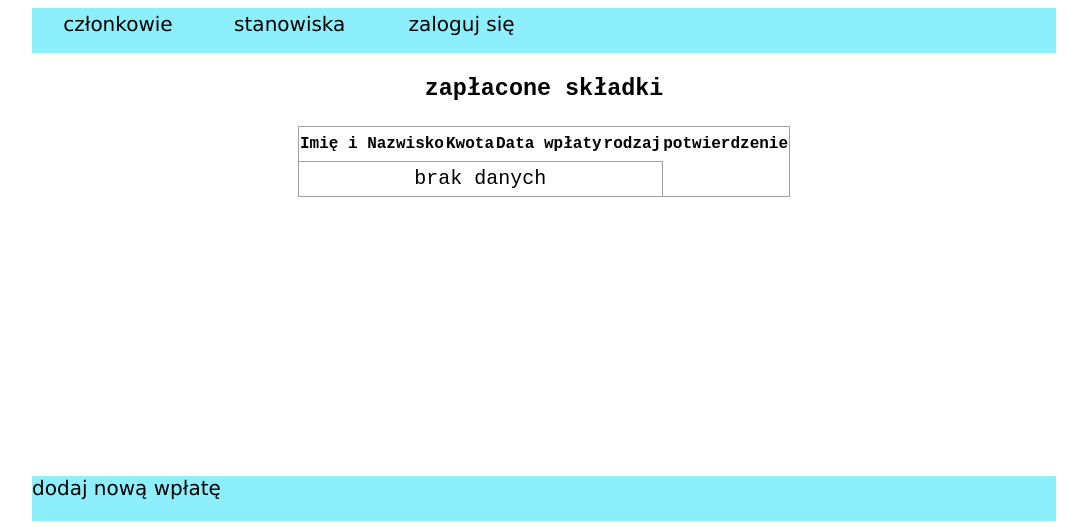
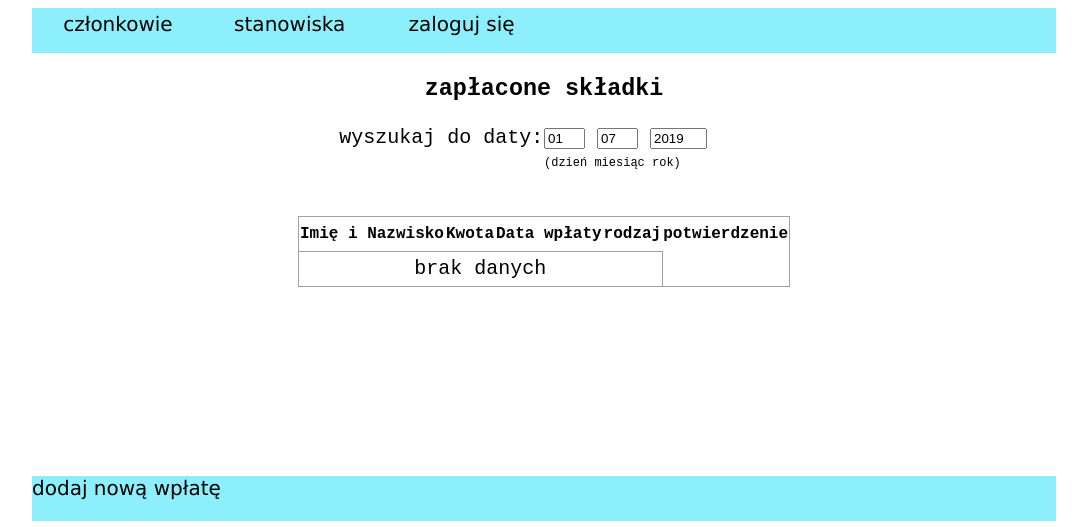
Before and after one commit to MateuszBielski/aptekarze, a Symfony app: template templates/contribution/index.html.twig in a window 1280 px wide. Shown: the top 527 px of the page, without its empty margins (96-1183 px from the left). Run offline with Twig, Linux system fonts and the light colour scheme; the template is opened without the code that fills it, so the values that code supplies are empty; some libraries are stand-ins or nearby versions.

Commit message:
finding contribution by date

```diff
--- /dev/null
+++ b/public/css/styl_contribution.css
@@ -0,0 +1,22 @@
+.row_wyszukaj
+{
+    width: 100%;
+    height: 30px;
+}
+.col_wyszukaj
+{
+    width: 50%;
+    height: 30px;
+    float: left;
+}
+#div_wyszukaj2
+{
+    margin-left: auto;
+    margin-right: auto;
+    width: 40%;
+    height: 90px;
+}
+#nawias_d_m_r
+{
+    font-size: 12px;
+}
--- /dev/null
+++ b/public/js/findContribution.js
@@ -0,0 +1,30 @@
+jQuery(document).ready(function() {
+    // console.log('tekst');
+    var inputDay = $('#input-find-bydate_day');
+    var inputMonth = $('#input-find-bydate_month');
+    var inputYear = $('#input-find-bydate_year');
+
+    // inputDay.on('input',function(){
+    $(".input-find-date").on('input',function(){
+        //var tekst = inputDay.val();
+        $.ajax({
+                // url: "/muo/ajax",
+                url: "/contribution/indexAjax",
+                type: "GET",
+                data: {
+                    day: inputDay.val(),
+                    month: inputMonth.val(),
+                    year: inputYear.val()
+                },
+                success: function (msg) {
+                    $('#contribution_list').html(msg);
+                     //var users_list = $("#users_list");
+                     //users_list.replaceWith(response.find('#users_list'));
+                }
+                ,error: function (err) {
+                    $("#contribution_list").text(err.Message);
+                }
+        });
+    });
+
+});
--- a/templates/contribution/index.html.twig
+++ b/templates/contribution/index.html.twig
@@ -2,47 +2,38 @@
 
 {% block title %}zapłacone składki{% endblock %}
 
+{% block stylesheets %}
+    {{ parent() }}
+    <link href="{{ asset('css/styl_contribution.css') }}" rel="stylesheet"/>
+{% endblock %}
+
+{% block scripts %}
+            <script type="text/javascript" src="../../js/jquery-2.1.3.min.js"></script>
+            <script type="text/javascript" src="../../js/jquery-ui.js"></script>
+            <script type="text/javascript" src="../../js/findContribution.js"></script>
+{% endblock %}
+
 {% block body %}
     <h3>zapłacone składki</h3>
+    <div id="div_wyszukaj2">
+        <div class="row_wyszukaj">
+            <div class="col_wyszukaj">wyszukaj do daty: </div>
+            <div class="col_wyszukaj">
+                <input id="input-find-bydate_day" class="input-find-date" type="tekst" value="{{ dateNow|date('d') }}" size="2">
+                <input id="input-find-bydate_month" class="input-find-date" type="tekst" value="{{ dateNow|date('m') }}" size="2">
+                <input id="input-find-bydate_year" class="input-find-date" type="tekst" value="{{ dateNow|date('Y') }}" size="4"></div>
+            </div>
+        <div class="row_wyszukaj">
+            <div class="col_wyszukaj"> </div>
+            <div id="nawias_d_m_r" class="col_wyszukaj" >(dzień miesiąc rok)</div>
+        </div>
 
-    <table class="table">
-        <thead>
-            <tr>
-                {# <th>Id</th> #}
-                <th>Imię i Nazwisko</th>
-                <th>Kwota</th>
-                <th>Data wpłaty</th>
-                <th>rodzaj</th>
-                <th>potwierdzenie</th>
-                {# <th>actions</th> #}
-            </tr>
-        </thead>
-        <tbody>
-        {% for contribution in contributions %}
-            <tr>
-                {# <td>{{ contribution.id }}</td> #}
-                {% set mu = contribution.myUser %}
-                <td>{{ mu.firstName }} {{ mu.surname }}</td>
-                <td>{{ contribution.value }}</td>
-                <td>{{ contribution.paymentDate ? contribution.paymentDate|date('d.m.Y') : '' }}</td>
-                <td class="td_mniejsze">{{ contribution.getType() }}</td>
-                <td class="td_mniejsze">
-                    <a href="{{ path('contribution_print', {'id': contribution.id}) }}">
-                        {{ contribution.getOrCreateConfirmation() }}
-                    </a>
-                </td>
-                {# <td>
-                    <a href="{{ path('contribution_show', {'id': contribution.id}) }}">show</a>
-                    <a href="{{ path('contribution_edit', {'id': contribution.id}) }}">edit</a>
-                </td> #}
-            </tr>
-        {% else %}
-            <tr>
-                <td colspan="4">brak danych</td>
-            </tr>
-        {% endfor %}
-        </tbody>
-    </table>
+
+
+    </div>
+
+    {{ include('contribution/indexAjax.html.twig') }}
+
 
 {% endblock %}
 {% block belka_dol %}
--- /dev/null
+++ b/templates/contribution/indexAjax.html.twig
@@ -0,0 +1,38 @@
+<table id="contribution_list" class="table">
+        <thead>
+            <tr>
+                {# <th>Id</th> #}
+                <th>Imię i Nazwisko</th>
+                <th>Kwota</th>
+                <th>Data wpłaty</th>
+                <th>rodzaj</th>
+                <th>potwierdzenie</th>
+                {# <th>actions</th> #}
+            </tr>
+        </thead>
+        <tbody>
+        {% for contribution in contributions %}
+            <tr>
+                {# <td>{{ contribution.id }}</td> #}
+                {% set mu = contribution.myUser %}
+                <td>{{ mu.firstName }} {{ mu.surname }}</td>
+                <td>{{ contribution.value }}</td>
+                <td>{{ contribution.paymentDate ? contribution.paymentDate|date('d.m.Y') : '' }}</td>
+                <td class="td_mniejsze">{{ contribution.getType() }}</td>
+                <td class="td_mniejsze">
+                    <a href="{{ path('contribution_print', {'id': contribution.id}) }}">
+                        {{ contribution.getOrCreateConfirmation() }}
+                    </a>
+                </td>
+                {# <td>
+                    <a href="{{ path('contribution_show', {'id': contribution.id}) }}">show</a>
+                    <a href="{{ path('contribution_edit', {'id': contribution.id}) }}">edit</a>
+                </td> #}
+            </tr>
+        {% else %}
+            <tr>
+                <td colspan="4">brak danych</td>
+            </tr>
+        {% endfor %}
+        </tbody>
+    </table>
```
Also changed, not shown: src/Controller/ContributionController.php (+14 -1 lines), src/Repository/ContributionRepository.php (+8 -11 lines), src/Service/ContributionOptimizer.php (+19 -5 lines), 1 other file.
